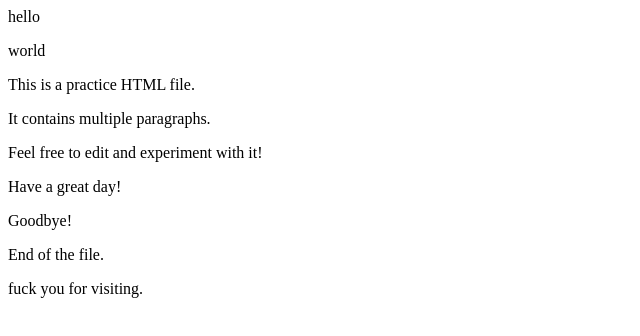
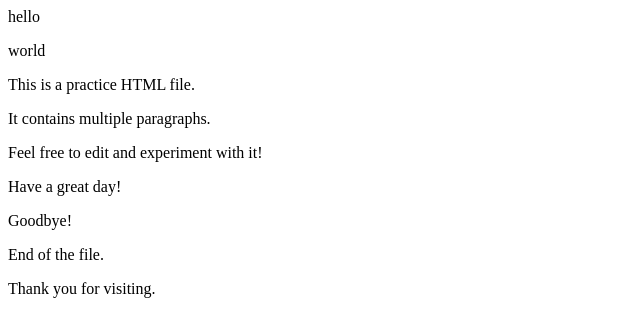
Before and after one commit to Ivansh04/practice, a plain HTML site: page index.html in a window 1280 px wide. Shown: the full height of the page, 0-640 px from the left. Drawn offline with Linux system fonts and the light colour scheme.

Commit message:
commit 8

```diff
--- a/index.html
+++ b/index.html
@@ -6,4 +6,4 @@
 <p>Have a great day!</p>
 <p>Goodbye!</p>
 <p>End of the file.</p>
-<p>fuck you for visiting.</p>
+<p>Thank you for visiting.</p>
```
